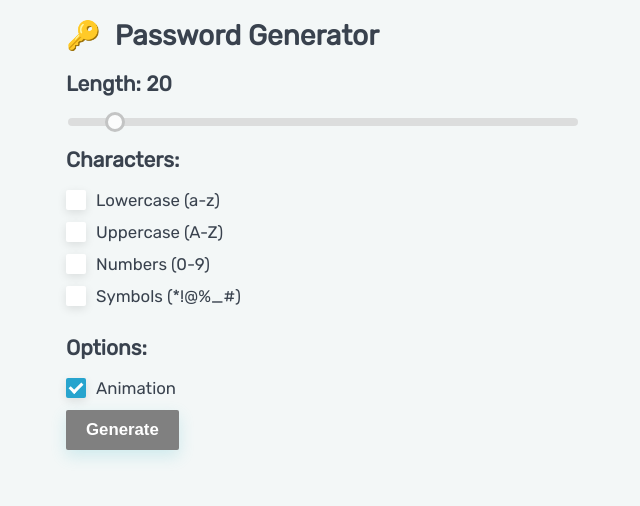
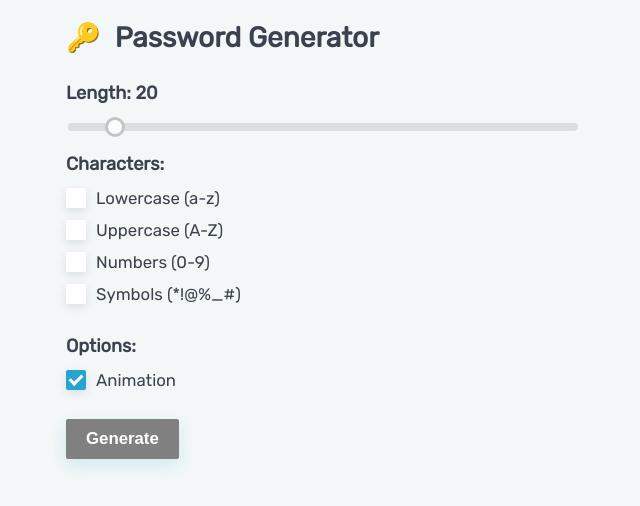
Before and after one commit to andersonmadeira/password-generator, a React (Create React App) app: page / in a window 1280 px wide. Shown: the top 506 px of the page, without its empty margins (319-959 px from the left). Built offline with nearby package versions, Linux system fonts and the light colour scheme.

Commit message:
refactor: Style improvements

```diff
--- a/src/app/index.tsx
+++ b/src/app/index.tsx
@@ -8,7 +8,13 @@ import {
   combineAlphabets,
 } from '../utils'
 import { Slider, Checkbox, Result, Button } from '../components'
-import { Container, InputGroup } from './styles'
+import {
+  Container,
+  InputGroup,
+  Title,
+  SubTitle,
+  GenerateButton,
+} from './styles'
 
 const App: React.FC = () => {
   const [password, setPassword] = useState('')
@@ -47,20 +53,20 @@ const App: React.FC = () => {
 
   return (
     <Container>
-      <h1>
+      <Title>
         <span role="img" aria-label="Key Icon">
           🔑
         </span>
         &nbsp; Password Generator
-      </h1>
-      <h2>Length: {options.length} </h2>
+      </Title>
+      <SubTitle>Length: {options.length} </SubTitle>
       <Slider
         value={options.length}
         onChange={(length: number) =>
           setOptions(options => ({ ...options, length }))
         }
       />
-      <h2>Characters:</h2>
+      <SubTitle>Characters:</SubTitle>
       <InputGroup>
         <Checkbox
           label="Lowercase (a-z)"
@@ -109,7 +115,7 @@ const App: React.FC = () => {
           }}
         />
       </InputGroup>
-      <h2>Options:</h2>
+      <SubTitle>Options:</SubTitle>
       <InputGroup>
         <Checkbox
           label="Animation"
@@ -119,13 +125,13 @@ const App: React.FC = () => {
           checked
         />
       </InputGroup>
-      <Button
+      <GenerateButton
         type="submit"
         disabled={options.alphabets.length === 0}
         onClick={() => setPassword(getRandomPassword(options))}
       >
         Generate
-      </Button>
+      </GenerateButton>
       <Result
         text={password}
         displayText={options.animation ? shuffledPassword : password}
--- a/src/app/styles.ts
+++ b/src/app/styles.ts
@@ -1,4 +1,5 @@
 import styled from '@emotion/styled'
+import { Button } from '../components'
 
 export const InputGroup = styled.div`
   display: block;
@@ -9,3 +10,17 @@ export const Container = styled.div`
   margin: 0 auto;
   padding: 0 20px 20px 20px;
 `
+
+export const Title = styled.h1`
+  font-size: 2em;
+  margin: 0.75em 0 1em;
+`
+
+export const SubTitle = styled.h2`
+  font-size: 1.3em;
+  margin: 1em 0 0.75em;
+`
+
+export const GenerateButton = styled(Button)`
+  margin-top: 1em;
+`
--- a/src/components/card/styles.ts
+++ b/src/components/card/styles.ts
@@ -6,7 +6,7 @@ export const Card = styled.div`
   background-color: #fff;
   box-shadow: rgba(184, 194, 215, 0.35) 0px 6px 9px 0px;
   border-radius: 8px;
-  padding: 46px 32px 40px 32px;
+  padding: 32px;
   position: relative;
   margin-top: 20px;
   overflow-wrap: break-word;
--- a/src/components/result/index.tsx
+++ b/src/components/result/index.tsx
@@ -3,13 +3,14 @@ import { Card } from '../card'
 
 import { CopyButton } from '../copy-button'
 import { ResultProps } from './types'
+import { ResultCard } from './styles'
 
 export const Result: React.FC<ResultProps> = ({ text, displayText }) =>
   displayText ? (
-    <Card>
+    <ResultCard>
       <CopyButton text={text} />
       {displayText}
-    </Card>
+    </ResultCard>
   ) : null
 
 export * from './types'
--- /dev/null
+++ b/src/components/result/styles.ts
@@ -0,0 +1,7 @@
+import styled from '@emotion/styled'
+
+import { Card } from '../card'
+
+export const ResultCard = styled(Card)`
+  padding: 46px 32px 25px 32px;
+`
```
